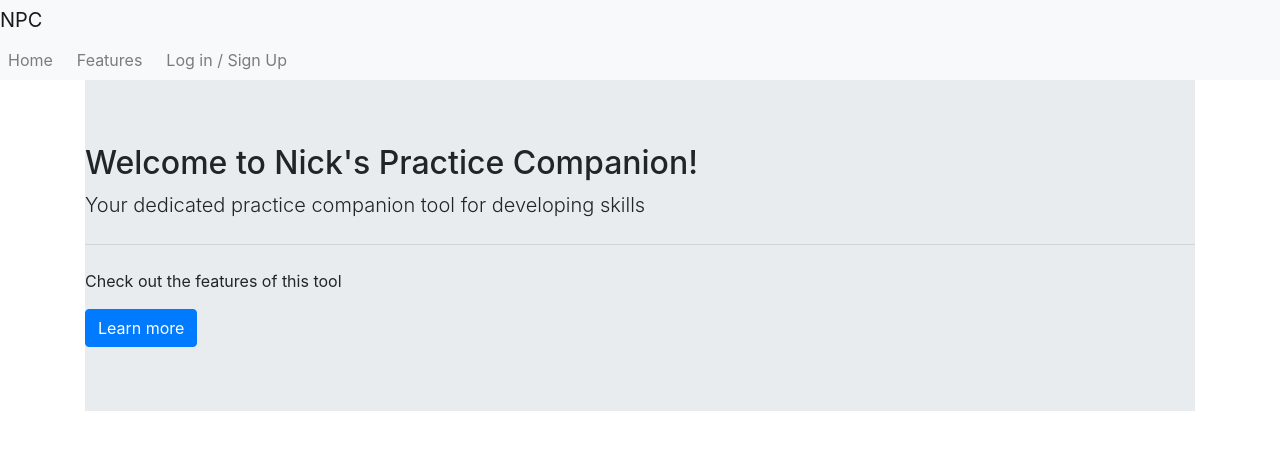
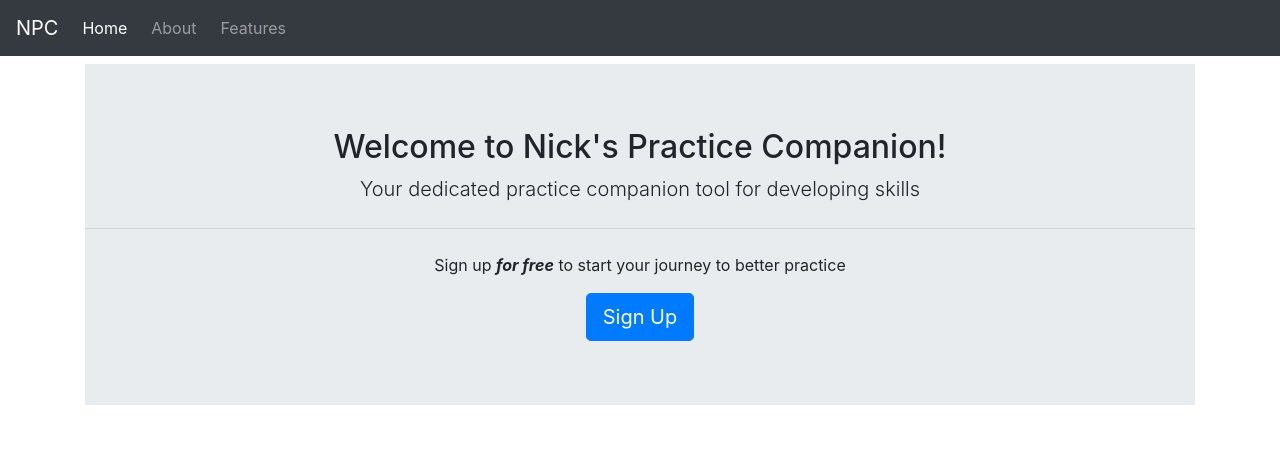
Before and after one commit to NickWaldock/Nicks-Practice-Companion, a plain HTML site: page index.html in a window 1280 px wide. Drawn offline with nearby package versions, Linux system fonts and the light colour scheme; files that its build step writes are made by us from their sources.

Commit message:
fix burger menu, adjust jumtron text content

```diff
--- a/index.html
+++ b/index.html
@@ -13,34 +13,41 @@
 
 <body>
     <!-- Nav -->
-    <nav class="navbar-light navbar-expand-sm bg-light">
-        <a href="/" class="navbar-brand">NPC</a>
-        <button class="navbar-toggler ml-auto" type="button" data-toggle="collapse" data-target="#burgermenu">
-            <span class="navbar-toggler-icon"></span>
-        </button>
-        <div class="collapse navbar-collapse" id="burgermenu">
-            <ul class="navbar-nav">
-                <li class="nav-item mr-2">
-                    <a href="/" class="nav-link">Home</a>
+    <nav class="navbar navbar-dark navbar-expand-sm bg-dark">
+        <a href="/" class="navbar-brand">
+            NPC</a>
+
+        <button class="navbar-toggler ml-auto" type="button" data-toggle="collapse" data-target="#navbarNavDropdown"
+            aria-controls="navbarNavDropdown" aria-expanded="false" aria-label="Toggle navigation">
+            <span class="navbar-toggler-icon"></span></button>
+
+        <div class="collapse navbar-collapse" id="navbarNavDropdown">
+            <ul class="navbar-nav mr-auto">
+                <li class="active nav-item mr-2">
+                    <a class="nav-link" href="/">Home</a>
                 </li>
                 <li class="nav-item mr-2">
-                    <a href="/" class="nav-link">Features</a>
+                    <a class="nav-link" href="">About</a>
                 </li>
                 <li class="nav-item mr-2">
-                    <a href="/" class="nav-link">Log in / Sign Up</a>
+                    <a class="nav-link" href="">Features</a>
+                </li>
+                </li>
+                <li class="nav-item mr-2 d-block d-sm-none">
+                    <a class="nav-link" href="">Sign In / Sign Up</a>
                 </li>
             </ul>
         </div>
     </nav>
 
     <!-- Jumbotron -->
-    <div class="container">
+    <div class="container text-center mt-2">
         <div class="jumbotron jumbotron-fluid">
             <h2>Welcome to Nick's Practice Companion!</h2>
             <p class="lead">Your dedicated practice companion tool for developing skills</p>
             <hr class="my-4">
-            <p>Check out the features of this tool</p>
-            <a class="btn btn-primary" href="#" role="button">Learn more</a>
+            <p>Sign up <strong><em>for free</em></strong> to start your journey to better practice</p>
+            <a class="btn btn-primary btn-lg mx-auto" href="#" role="button">Sign Up</a>
         </div>
     </div>
 
```
